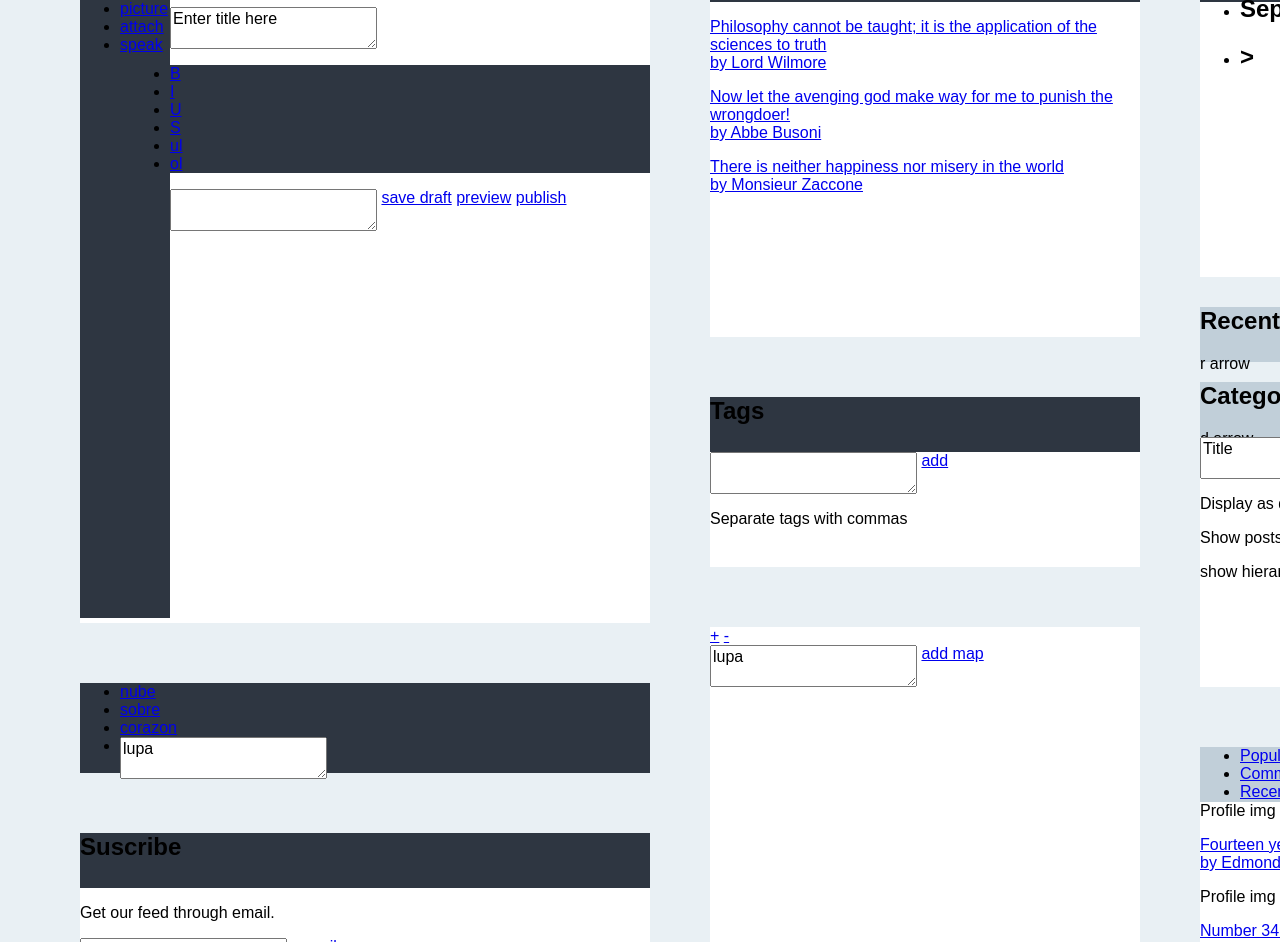
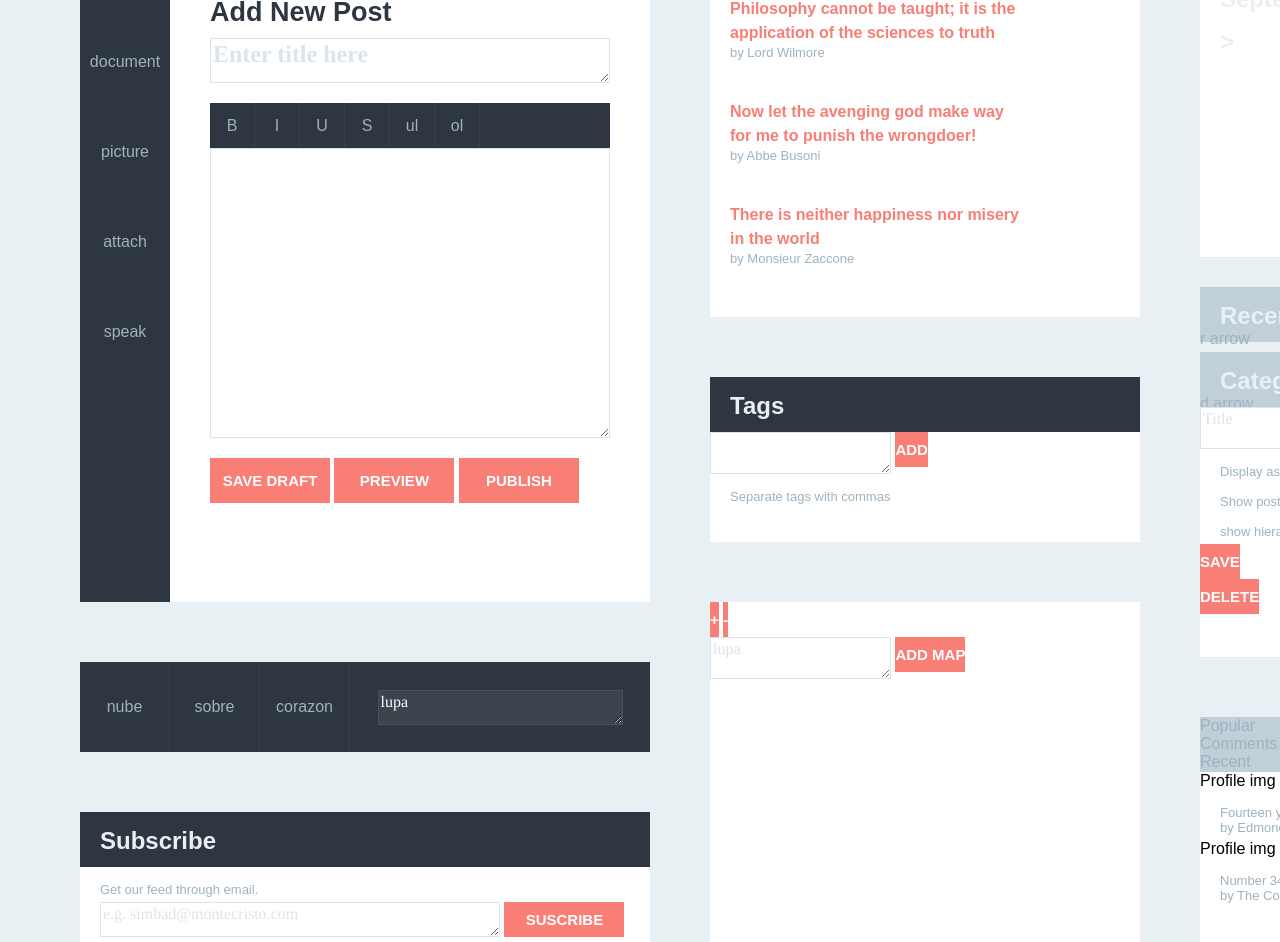
Before and after one commit to jlalovi/fulldribbble1, a plain HTML site: page index.html in a window 1280 px wide. Shown: the part 153-1095 px from the top of the page. Drawn offline with nearby package versions, Linux system fonts and the light colour scheme.

Commit message:
second day fonts, left and part of middle

```diff
--- a/css/main.css
+++ b/css/main.css
@@ -4,36 +4,69 @@
   box-sizing: border-box;
 } /* This is used to fix an specific width even when you add padding */
 
-/* Clearing Float Method by Nicolas Gallagher*/
-.cf:before,
-.cf:after {
-  content: " ";
-  display: table;
+h1 {
+	font-family: sans-serif;
+	font-size: 27px;
+	font-weight: 900;
+	color: #2e3641;
+	margin: 0 0 10px 0;
+}
+h2 {
+	font-family: sans-serif;
+	font-size: 24px;
+	color: #e9f0f4;
+	margin: 0;
+	padding: 15px 0 0 20px;
+}
+a {
+	text-decoration: none;
+	color: #9eb2c0;
+}
+	a:hover {
+		text-decoration: underline;
+	}
+p {
+	font-size: 13px;
+	color: #9eb2c0;
+	margin: 15px 0 5px 20px;
+}
+ul {
+	list-style: none;
+	margin: 0;
+	padding: 0;
 }
 
-.cf:after {
-  clear: both;
+textarea {
+	border-color: #dae4eb;
+	color: #dae4eb;
+	font-family: Times;
 }
-
-.cf {
-  *zoom: 1; /*for IE6 and IE7*/
-}
-/* Clearing Float Method by Nicolas Gallagher -END-*/
 
 .container {
 	background-color: #ffffff;
 }
 
-.black-bar {
+.bar {
 	background-color: #2e3641;
+	text-align: center;
 }
-	.more-b-bar {
+	.title-bar {
 		height: 55px;
+		text-align: left;
 	}
-.blue-bar {
-	background-color: #c1cfd9;
-	height: 55px;
-
+		.more-bar {
+			background-color: #c1cfd9;
+		}
+.btn {
+	display: inline-block;
+	line-height: 35px;
+	font-size: 15px;
+	font-family: sans-serif;
+	font-weight: bold;
+	text-transform: uppercase;
+	background-color: #f97e76;
+	color: #ffffff;
+	text-align: center;
 }
 
 #main-container {
@@ -43,7 +76,7 @@
 	margin: 0 auto;
 	padding: 80px;
 }
-	#left {
+	#left-container {
 		width: 570px;
 		float: left;
 	}
@@ -52,19 +85,84 @@
 		}
 			.side {
 				width: 90px;
-				height: 670px;
+				height: 675px;
 				float: left;
 			}
+				.side a {
+					display: block;
+					line-height: 90px;
+				}
+					.side a:hover {
+						background: #ffffff;
+						color: #2e3641;
+					}
+			.newPostContent {
+				width: 480px;
+				float: left;
+				padding-left: 40px;
+				padding-top: 70px;
+			}
+				.post-title {
+					width: 400px;
+					height: 45px;
+					margin-bottom: 20px;
+					font-size: 24px;
+					font-weight: bold;
+				}
+				.format-bar {
+					height: 45px;
+					width: 400px;
+				}
+				.format-bar a {
+					display: block;
+					float: left;
+					width: 45px;
+					line-height: 45px;
+					border-right: solid 1px #3a414d;
+				}
+				.post-body {
+					width: 400px;
+					height: 290px;
+					color: black;
+					margin-bottom: 20px;
+				}
+				.newPostContent .btn {
+					width: 120px;
+					line-height: 45px;
+				}
 		#messages {
 			height: 90px;
 			margin-top: 60px;
 		}
+			#messages a {
+				display: block;
+				float: left;
+				width: 90px;
+				line-height: 90px;
+				border-right: solid 1px #3a414d;
+			}
+			.search-message {
+				width: 245px;
+				height: 35px;
+				border: solid 1px #49525d;
+				background: #3d444e;
+				color: white;
+				margin-top: 27.5px;
+			}
 		#suscribe {
 			height: 160px;
 			margin-top: 60px;
 		}
+			#suscribe textarea {
+				width: 400px;
+				height: 35px;
+				margin-left: 20px;
+			}
+			#suscribe .btn {
+				width: 120px;
+			}
 
-	#middle {
+	#middle-container {
 		width: 430px;
 		float: left;
 		margin: 0px 60px;
@@ -72,8 +170,18 @@
 		#relatedPosts {
 			height: 390px;
 		}
+			.rpost {
+				margin-bottom: 40px;
+				width: 310px;
+			}
+				.rpost a:first-child {
+					color: #f97e76;
+					font-size: 16px;
+					font-weight: bold;
+					line-height: 150%;
+				}
 		#tags {
-			height: 170px;
+			height: 165px;
 			margin-top: 60px;
 		}
 		#map {
@@ -81,7 +189,7 @@
 			margin-top: 60px;
 		}
 
-	#right {
+	#right-container {
 		width: 320px;
 		float: left;
 	}
--- a/index.html
+++ b/index.html
@@ -18,10 +18,10 @@
     <body>
 
         <div id="main-container">
-            <div id="left"> <!-- Left part -->
+            <div id="left-container"> <!-- Left part -->
                 <div id="newPost" class="container"> <!-- Add New Post -->
 
-                    <div class="side black-bar">
+                    <div class="side bar">
                         <ul>
                             <li><a href="#1">balance</a></li>
                             <li><a href="#2">document</a></li>
@@ -31,10 +31,11 @@
                         </ul>
                     </div>
 
+                    <div class="newPostContent">
                         <h1>Add New Post</h1>
                         <textarea class="post-title">Enter title here</textarea>
 
-                   <div class="format-bar black-bar">
+                        <div class="format-bar bar">
                             <ul>
                                 <li><a href="#6">B</a></li>
                                 <li><a href="#7">I</a></li>
@@ -50,19 +51,20 @@
                         <a href="#13" class="btn">preview</a>
                         <a href="#14" class="btn">publish</a>
                     </div>
+                </div>
 
-                <div id="messages" class="black-bar"> <!-- Messages -->
+                <div id="messages" class="bar"> <!-- Messages -->
                     <ul>
                         <li><a href="#15">nube</a></li>
                         <li><a href="#16">sobre</a></li>
                         <li><a href="#17">corazon</a></li>
-                        <li><textarea class="dark">lupa</textarea></li>
+                        <li><textarea class="search-message">lupa</textarea></li>
                     </ul>
                 </div>
 
                 <div id="suscribe" class="container"> <!-- Suscribe -->
-                    <div class="black-bar more-b-bar">
-                        <h2>Suscribe</h2>
+                    <div class="bar title-bar">
+                        <h2>Subscribe</h2>
                     </div>
 
                     <p>Get our feed through email.</p>
@@ -71,9 +73,9 @@
                 </div>
             </div>
 
-            <div id="middle"> <!-- Middle Part -->
+            <div id="middle-container"> <!-- Middle Part -->
                 <div id="relatedPosts" class="container"> <!-- Related Posts -->
-                    <div class="black-bar more-b-bar">
+                    <div class="bar title-bar">
                         <h2>Related Posts</h2>
                     </div>
 
@@ -84,59 +86,63 @@
                     </div>
 
                     <div class="rpost">
-                        <p><a href="#19">Now let the avenging god make way for me to punish the wrongdoer!</a> <br/>
-                        <a href="#20">by Abbe Busoni</a></p>
+                        <p><a href="#21">Now let the avenging god make way for me to punish the wrongdoer!</a> <br/>
+                        <a href="#22">by Abbe Busoni</a></p>
                         <div class="marker"></div>
                     </div>
 
                     <div class="rpost">
-                        <p><a href="#19">There is neither happiness nor misery in the world</a> <br/>
-                        <a href="#20">by Monsieur Zaccone</a></p>
+                        <p><a href="#23">There is neither happiness nor misery in the world</a> <br/>
+                        <a href="#24">by Monsieur Zaccone</a></p>
                         <div class="marker ticked"></div>
                     </div>
                 </div>
 
                 <div id="tags" class="container"> <!-- Tags -->
-                    <div class="black-bar more-b-bar">
+                    <div class="bar title-bar">
                         <h2>Tags</h2>
                     </div>
                     <textarea></textarea>
-                    <a href="#21" class="btn">add</a>
+                    <a href="#25" class="btn">add</a>
                     <p>Separate tags with commas</p>
                 </div>
 
                 <div id="map" class="container"> <!-- Map -->
                     <div class="map">
-                        <a href="#21" class="btn">+</a>
-                        <a href="#22" class="btn">-</a>
+                        <a href="#26" class="btn">+</a>
+                        <a href="#27" class="btn">-</a>
                     </div>
                     <textarea>lupa</textarea>
-                    <a href="#23" class="btn">add map</a>
+                    <a href="#28" class="btn">add map</a>
                 </div>
             </div>
 
-            <div id="right"> <!-- Right Part -->
+            <div id="right-container"> <!-- Right Part -->
                 <div id="calendar" class="container"> <!-- Calendar -->
-                    <div class="black-bar more-b-bar">
+                    <div class="bar title-bar">
                         <ul>
-                            <li><h2>&lt;</h2></li>
-                            <li><h2>September</h2></li>
-                            <li><h2>&gt;</h2></li>
+                            <li><a href="#29"><h2>&lt;</h2></a></li>
+                            <li><a href="#30"><h2>September</h2></a></li>
+                            <li><a href="#31"><h2>&gt;</h2></a></li>
                         </ul>
                     </div>
                     <table>
                     </table>
                 </div>
 
-                <div id="recentPosts" class="blue-bar"> <!-- Recent Posts -->
-                    <h2>Recent Posts</h2>
-                    <div class="scroll">r arrow</div>
+                <div id="recentPosts" class="title-bar more-bar"> <!-- Recent Posts -->
+                    <ul>
+                        <li><h2>Recent Posts</h2></li>
+                        <li><a href="#32" class="scroll">r arrow</a></li>
+                    </ul>
                 </div>
 
                 <div id="categories" class="container"> <!-- Categories -->
-                    <div class="blue-bar">
-                        <h2>Categories</h2>
-                        <div class="scroll">d arrow</div>
+                    <div class="title-bar more-bar">
+                        <ul>
+                            <li><h2>Categories</h2></li>
+                            <li><a href="#33" class="scroll">d arrow</a></li>
+                        </ul>
                     </div>
                     <textarea>Title</textarea>
                     <div class="marker ticked"></div>
@@ -145,25 +151,29 @@
                     <p>Show posts counts</p>
                     <div class="marker ticked"></div>
                     <p>show hierarchy</p>
+                    <ul>
+                        <li><a href="#41" class="btn">save</a></li>
+                        <li><a href="#42" class="btn">delete</a></li>
+                    </ul>
                 </div>
 
                 <div id="moreOptions" class="container"> <!-- More Options -->
-                    <div class="blue-bar">
+                    <div class="title-bar more-bar">
                         <ul>
-                            <li><a href="#24">Popular</a></li>
-                            <li><a href="#25">Comments</a></li>
-                            <li><a href="#26">Recent</a></li>
+                            <li><a href="#34">Popular</a></li>
+                            <li><a href="#35">Comments</a></li>
+                            <li><a href="#36">Recent</a></li>
                         </ul>
                     </div>
                     <div class="popular">
                         <div>Profile img</div>
-                        <p><a href="#27">Fourteen years in Châteu d'lf</a> <br/>
-                        <a href="#28">by Edmond Dantès</a></p>
+                        <p><a href="#37">Fourteen years in Châteu d'lf</a> <br/>
+                        <a href="#38">by Edmond Dantès</a></p>
                     </div>
                     <div class="popular">
                         <div>Profile img</div>
-                        <p><a href="#27">Number 34 and number 27</a> <br/>
-                        <a href="#28">by The Count of Monte Cristo</a></p>
+                        <p><a href="#39">Number 34 and number 27</a> <br/>
+                        <a href="#40">by The Count of Monte Cristo</a></p>
                     </div>
                 </div>
             </div>
```
Lines whose indentation alone changed are shown as unchanged.
